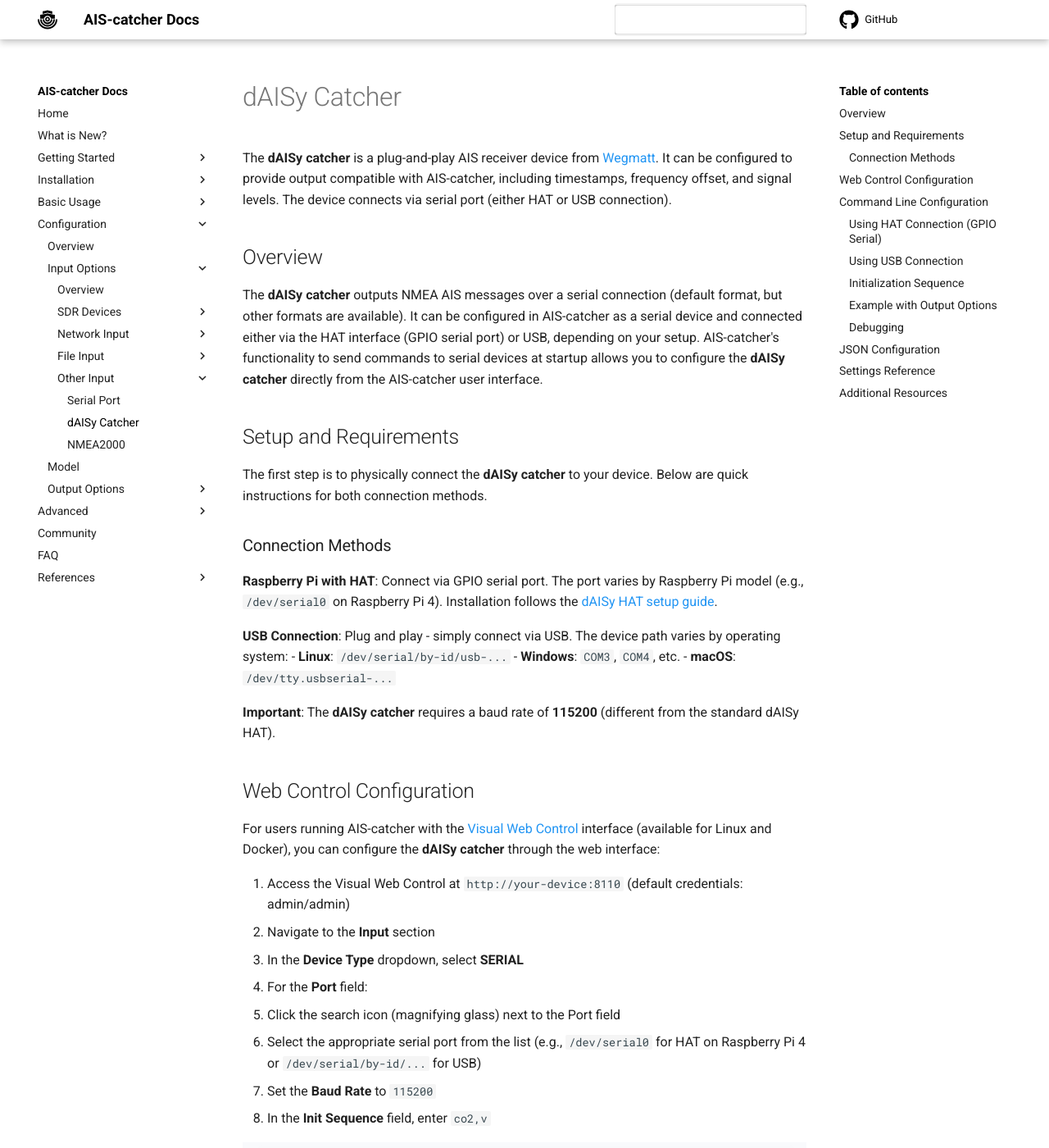
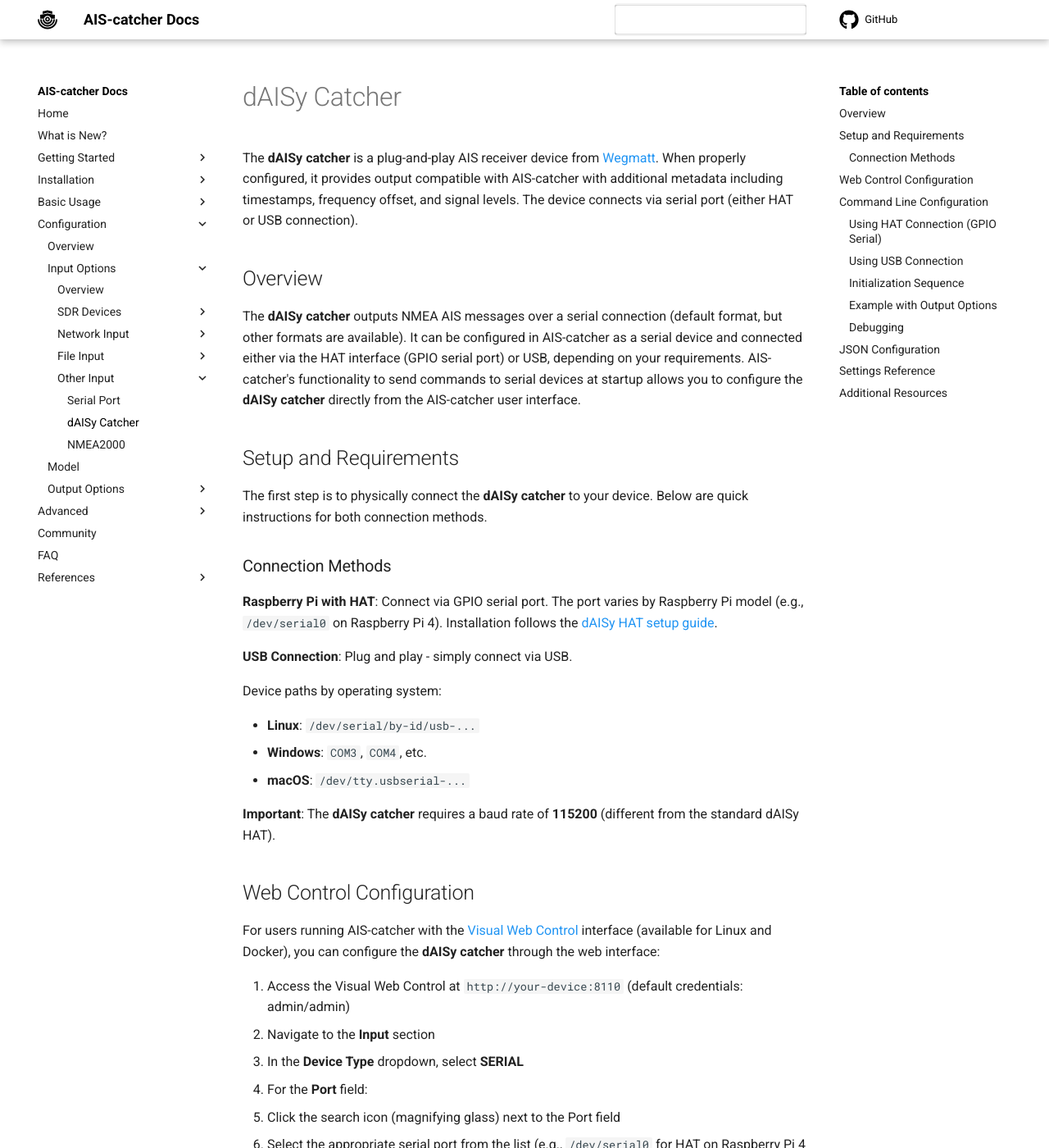
Before and after one commit to jvde-github/AIS-catcher-docs, an MkDocs documentation site: the page built from docs/configuration/input/daisy-catcher.md, in a window 1280 px wide and 1400 px high. Shown: the whole window at 82% size. Built offline with MkDocs 1.6.1 and Material for MkDocs 9.7.7, drawn with Linux system fonts in a browser that asks for light colours; comment, search, counter and statistics services are not loaded.

Commit message:
Improve formatting and clarify dAISy catcher output metadata

```diff
--- a/docs/configuration/input/daisy-catcher.md
+++ b/docs/configuration/input/daisy-catcher.md
@@ -1,10 +1,10 @@
 # dAISy Catcher
 
-The **dAISy catcher** is a plug-and-play AIS receiver device from [Wegmatt](https://wegmatt.com). It can be configured to provide output compatible with AIS-catcher, including timestamps, frequency offset, and signal levels. The device connects via serial port (either HAT or USB connection).
+The **dAISy catcher** is a plug-and-play AIS receiver device from [Wegmatt](https://wegmatt.com). When properly configured, it provides output compatible with AIS-catcher with additional metadata including timestamps, frequency offset, and signal levels. The device connects via serial port (either HAT or USB connection).
 
 ## Overview
 
-The **dAISy catcher** outputs NMEA AIS messages over a serial connection (default format, but other formats are available). It can be configured in AIS-catcher as a serial device and connected either via the HAT interface (GPIO serial port) or USB, depending on your setup. AIS-catcher's functionality to send commands to serial devices at startup allows you to configure the **dAISy catcher** directly from the AIS-catcher user interface.
+The **dAISy catcher** outputs NMEA AIS messages over a serial connection (default format, but other formats are available). It can be configured in AIS-catcher as a serial device and connected either via the HAT interface (GPIO serial port) or USB, depending on your requirements. AIS-catcher's functionality to send commands to serial devices at startup allows you to configure the **dAISy catcher** directly from the AIS-catcher user interface.
 
 ## Setup and Requirements
 
@@ -14,7 +14,10 @@
 
 **Raspberry Pi with HAT**: Connect via GPIO serial port. The port varies by Raspberry Pi model (e.g., `/dev/serial0` on Raspberry Pi 4). Installation follows the [dAISy HAT setup guide](https://wegmatt.com/files/dAISy%20HAT%20AIS%20Receiver%20Quickstart.pdf).
 
-**USB Connection**: Plug and play - simply connect via USB. The device path varies by operating system:
+**USB Connection**: Plug and play - simply connect via USB.
+
+Device paths by operating system:
+
 - **Linux**: `/dev/serial/by-id/usb-...`
 - **Windows**: `COM3`, `COM4`, etc.
 - **macOS**: `/dev/tty.usbserial-...`
```
